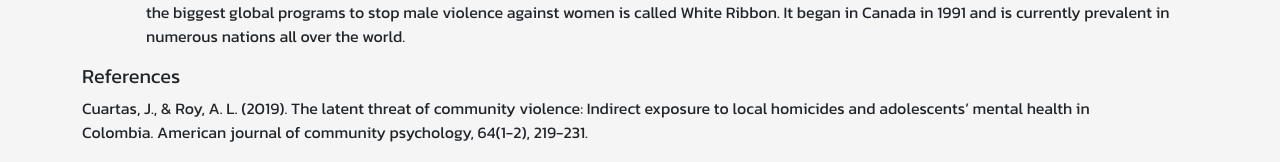
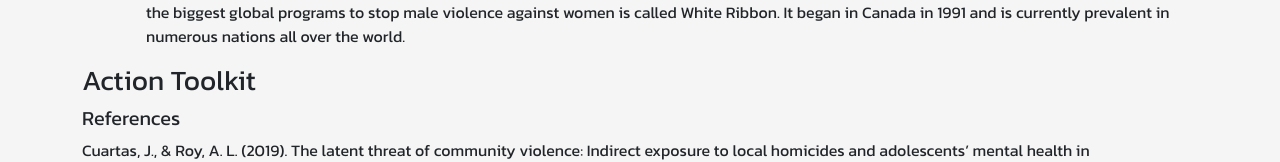
Before and after one commit to Roche001/campaign-website, a React (Create React App) app: page / in a window 1280 px wide. Shown: the part 4640-4802 px from the top of the page. Built offline with nearby package versions, Linux system fonts and the light colour scheme; a web font is replaced by a local one.

Commit message:
update changes

```diff
--- a/src/components/wellbeing/Wellbeing.css
+++ b/src/components/wellbeing/Wellbeing.css
@@ -16,12 +16,12 @@
     margin-left: 1rem;
   }
   .space img{
-    width: 18rem;
+    width: 100%;
   }
   .video{
     margin-left: 1rem;
   }
   iframe {
-    width: 18rem;
+    width: 100%;
   }
 }
--- a/src/components/wellbeing/Wellbeing.jsx
+++ b/src/components/wellbeing/Wellbeing.jsx
@@ -46,6 +46,9 @@ const Wellbeing = () => {
       <iframe src="https://www.youtube.com/embed/ox4eiSAQJPU?autoplay=1&rel=0&cc_load_policy=1&iv_load_policy=3&controls=0&disablekb=1" width="560" height="315" title="Join the White Ribbon Campaign and stop violence against women" frameborder="0" allowfullscreen></iframe>
       <p>The European Union and the rest of the globe both have a horrible reality about violence against women. Most often, men commit it. It is a result of gender inequality, but it nevertheless goes unrecognized and unchallenged much too frequently. It is the goal of the White Ribbon Campaign to change this. Men and boys who wear the White Ribbon promise never to use violence against women, to justify it, or to keep quiet about it. One of the biggest global programs to stop male violence against women is called White Ribbon. It began in Canada in 1991 and is currently prevalent in numerous nations all over the world. </p>
       </div>
+      <div className="action">
+        <h3>Action Toolkit</h3>
+      </div>
       <div className="reference">
         <h5>References </h5>
         <p>
```
Also changed, not shown: src/images/international.jpg (added).
